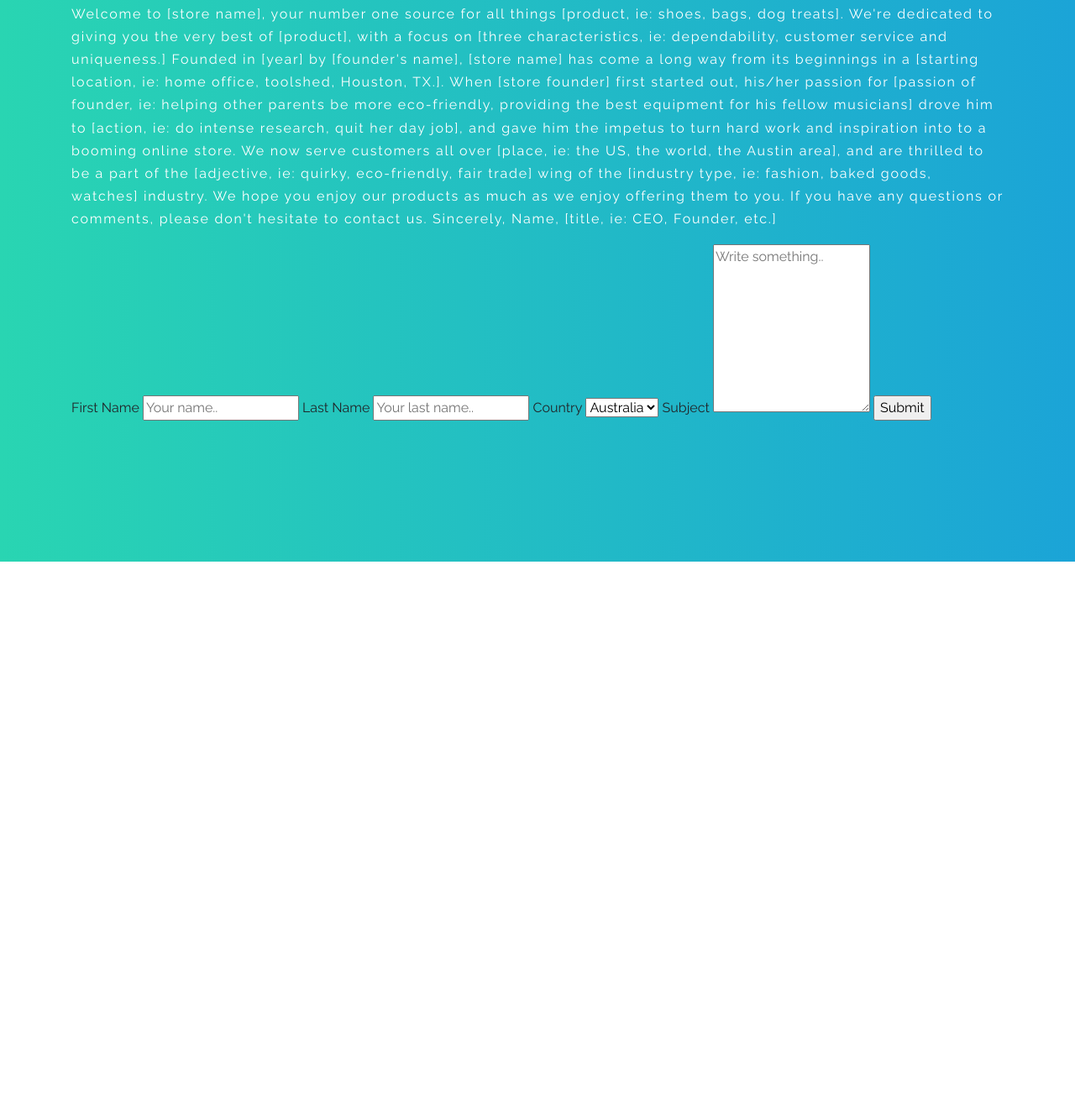
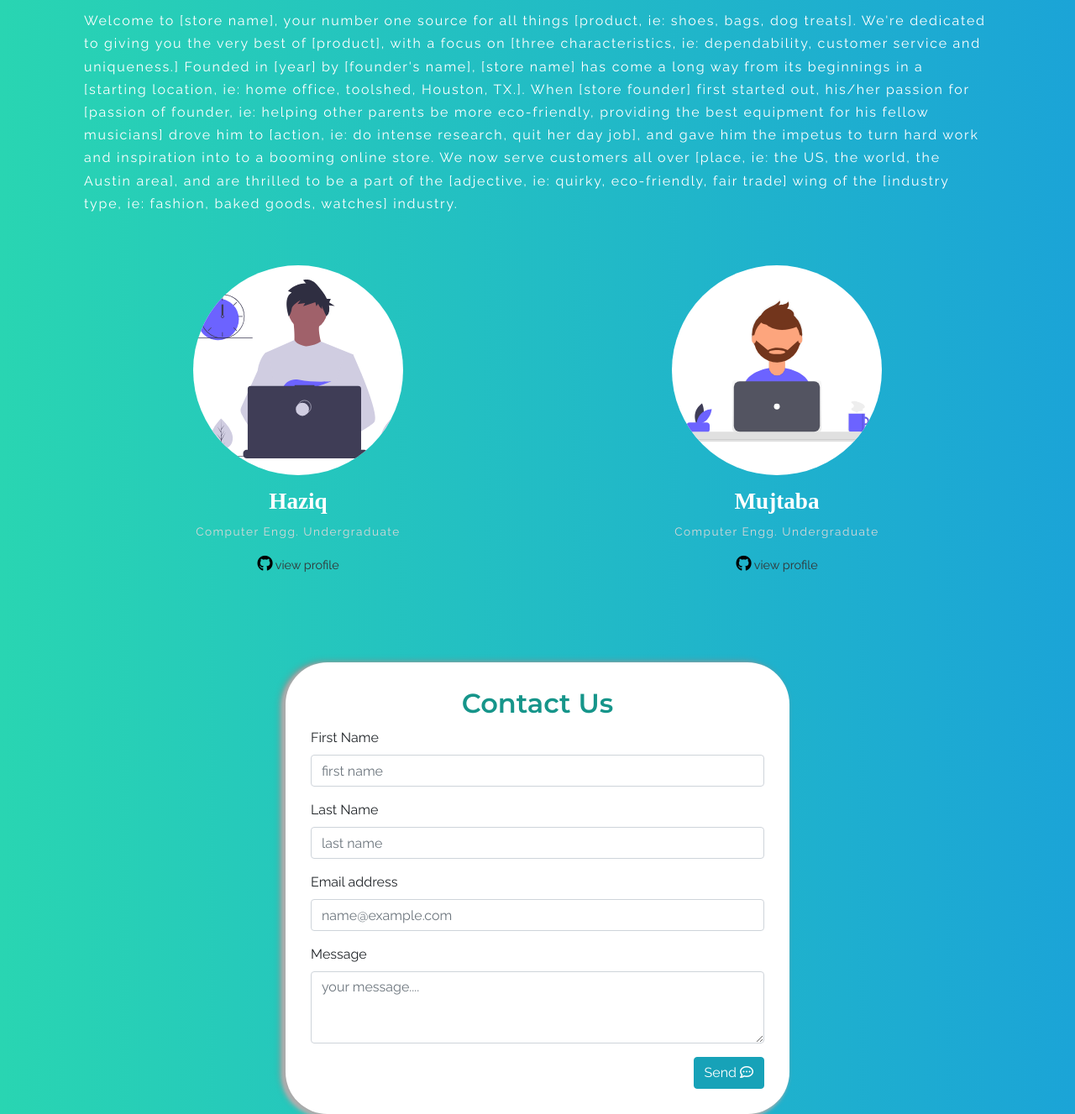
Before and after one commit to haaaziq/iAid-Website, a plain HTML site: page about.html in a window 1280 px wide. Shown: the part 131-1458 px from the top of the page at 84% size. Before the commit the page ends 800 px from the top, so only its background shows below. Drawn offline with nearby package versions, Linux system fonts and the light colour scheme; a web font is replaced by a local one.

Commit message:
About Us page completed!

```diff
--- a/about.html
+++ b/about.html
@@ -35,7 +35,7 @@
             <button class="navbar-toggler" type="button" data-toggle="collapse" data-target="#navbarTogglerDemo03" aria-controls="navbarTogglerDemo03" aria-expanded="false" aria-label="Toggle navigation">
             <span class="navbar-toggler-icon"></span>
             </button>
-            <a class="navbar-brand" href="#">
+            <a class="navbar-brand" href="./index.html">
                 <img src="./assets/icon+text.png" alt="iAid">
             </a>
 
@@ -54,49 +54,78 @@
 
             <ul class="navbar-nav">
                 <li class="nav-item mx-1">
-                    <a class="nav-link" href="#"><i class="fas fa-download"></i> Download the App</a>
+                    <a class="nav-link" href="./assets/iAid_v1.0.apk" download="iAid"><i class="fas fa-download"></i> Download the App</a>
                 </li>
             </ul>
             </div>
         </nav>
 
-        <div class="aboutSection">
-            <h2 class="text-center">About Us</h2>
+        <div class="aboutSection container">
+            <h2 class="text-left">Who We Are</h2>
             <hr color="rgb(41, 213, 178)">
             <p class="container">Welcome to [store name], your number one source for all things [product, ie: shoes, bags, dog treats]. We're dedicated to giving you the very best of [product], with a focus on [three characteristics, ie: dependability, customer service and uniqueness.]
 
                 Founded in [year] by [founder's name], [store name] has come a long way from its beginnings in a [starting location, ie: home office, toolshed, Houston, TX.]. When [store founder] first started out, his/her passion for [passion of founder, ie: helping other parents be more eco-friendly, providing the best equipment for his fellow musicians] drove him to [action, ie: do intense research, quit her day job], and gave him the impetus to turn hard work and inspiration into to a booming online store. We now serve customers all over [place, ie: the US, the world, the Austin area], and are thrilled to be a part of the [adjective, ie: quirky, eco-friendly, fair trade] wing of the [industry type, ie: fashion, baked goods, watches] industry.
+            </p>
+            <div class="ourDetails">
 
-                We hope you enjoy our products as much as we enjoy offering them to you. If you have any questions or comments, please don't hesitate to contact us.
+                <div class="row text-center">
+                    <div class="col-md-6 mb-4">
+                        <img class="rounded-circle z-depth-2" alt="100x100" src="./assets/user1.svg" data-holder-rendered="true">
+                        <h5>Haziq</h5>
+                        <p>Computer Engg. Undergraduate</p>
+                        <a href="https://github.com/haaaziq" target="_blank"><i class="fab fa-github"></i>  view profile</a>
+                    </div>
 
-                Sincerely,
-                Name, [title, ie: CEO, Founder, etc.]
-            </p>
+                    <div class="col-md-6 mb-4">
+                        <img class="rounded-circle z-depth-2" alt="100x100" src="./assets/user2.svg" data-holder-rendered="true">
+                        <h5>Mujtaba</h5>
+                        <p>Computer Engg. Undergraduate</p>
+                        <a href="https://github.com/C0DINGLE" target="_blank"><i class="fab fa-github"></i>  view profile</a>
+                    </div>
+                </div>
+
+            </div>
         </div>
 
-        <div class="container">
+        <div class="contactForm container">
+            <h2 class="text-center">Contact Us</h2>
             <form>
+                <div class="form-group">
+                    <label for="exampleFormControlInput3">First Name</label>
+                    <input type="text" class="form-control" id="exampleFormControlInput3" placeholder="first name">
+                </div>
+                <div class="form-group">
+                    <label for="exampleFormControlInput2">Last Name</label>
+                    <input type="text" class="form-control" id="exampleFormControlInput2" placeholder="last name">
+                </div>
+                <div class="form-group">
+                    <label for="exampleFormControlInput1">Email address</label>
+                    <input type="email" class="form-control" id="exampleFormControlInput1" placeholder="name@example.com">
+                </div>
+                <div class="form-group">
+                    <label for="exampleFormControlTextarea1">Message</label>
+                    <textarea class="form-control" id="exampleFormControlTextarea1" rows="3" placeholder="your message...."></textarea>
+                </div>
+                <div class="text-right">
+                    <button type="submit" class="btn btn-info">Send <i class="far fa-comment-dots"></i></button>
+                </div>
+            </form>
+        </div>
 
-              <label for="fname">First Name</label>
-              <input type="text" id="fname" name="firstname" placeholder="Your name..">
+      <!----------------- FOOTER SECTION --------------------->
 
-              <label for="lname">Last Name</label>
-              <input type="text" id="lname" name="lastname" placeholder="Your last name..">
+    <div class="footerSection text-center">
+        <p class="container">
+            &copy; iAid, 2020
+        </p>
+    </div>
+      <!----------------- /FOOTER SECTION --------------------->
 
-              <label for="country">Country</label>
-              <select id="country" name="country">
-                <option value="australia">Australia</option>
-                <option value="canada">Canada</option>
-                <option value="usa">USA</option>
-              </select>
+        <!-- jQuery and Bootstrap Bundle (includes Popper) -->
+        <script src="https://code.jquery.com/jquery-3.5.1.slim.min.js" integrity="sha384-DfXdz2htPH0lsSSs5nCTpuj/zy4C+OGpamoFVy38MVBnE+IbbVYUew+OrCXaRkfj" crossorigin="anonymous"></script>
+        <script src="https://cdn.jsdelivr.net/npm/bootstrap@4.5.3/dist/js/bootstrap.bundle.min.js" integrity="sha384-ho+j7jyWK8fNQe+A12Hb8AhRq26LrZ/JpcUGGOn+Y7RsweNrtN/tE3MoK7ZeZDyx" crossorigin="anonymous"></script>
 
-              <label for="subject">Subject</label>
-              <textarea id="subject" name="subject" placeholder="Write something.." style="height:200px"></textarea>
-
-              <input type="submit" value="Submit">
-
-            </form>
-          </div>
 
     </body>
 </html>
--- a/app.css
+++ b/app.css
@@ -70,7 +70,7 @@ div.imageContent img.imageIcon {
     font-size: 1.2em;
 }
 
-button img {
+a img {
     width: 1.4em;
 }
 
@@ -181,6 +181,10 @@ section#requests h4{
 /***************************************************************/
 /***************************************************************/
 
+/***************************************************************
+    about.html
+***************************************************************/
+
 .gradientBody {
     height: 100%;
     background-image: linear-gradient(to right, rgb(41, 213, 178) , rgb(27, 164, 215));
@@ -188,10 +192,11 @@ section#requests h4{
 
 .aboutSection h2,
 .workSection h2 {
-    font-size: 2.8em;
+    margin-top: 20px;
+    font-size: 2.2em;
+    font-family: 'Montserrat';
+    font-weight: bold;
     color: white;
-    font-family: 'Lobster';
-    font-weight: bold;
 }
 
 .aboutSection p {
@@ -200,6 +205,65 @@ section#requests h4{
     letter-spacing: 0.11em;
 }
 
+.ourDetails{
+    margin: 30px 0;
+    padding: 30px 0;
+    color: white;
+}
+
+.ourDetails img{
+    height: 250px;
+    width: 250px;
+    background-color: white;
+}
+
+.ourDetails h5{
+    font-family: 'Redressed';
+    font-size: 1.7em;
+    font-weight: bold;
+    margin-top: 15px;
+}
+
+.ourDetails p{
+    font-size: 0.85em;
+    color: rgb(216, 216, 216);
+}
+
+.ourDetails a{
+    font-size: 0.9em;
+    color: rgb(51, 51, 51);
+
+}
+
+.ourDetails a i{
+    font-size: 1.3em;
+    color: black;
+}
+
+.contactForm{
+    background-color: white;
+    max-width: 600px;
+    padding: 30px 30px;
+    width: 85%;
+    margin: 50px auto;
+    border-radius: 50px;
+    box-shadow: -3px 2px 4px rgb(168, 168, 168), -4px 3px 6px rgb(192, 192, 192), -5px 0 8px rgb(136, 136, 136);
+}
+
+.contactForm h2{
+    margin-bottom: 10px;
+    font-family: 'Montserrat';
+    font-weight: bold;
+    color: rgb(22,149,138);
+}
+
+/***************************************************************/
+/***************************************************************/
+
+/***************************************************************
+    working.html
+***************************************************************/
+
 .workSection p {
     color: white;
 }
```
Also changed, not shown: index.html (+4 -4 lines), working.html (+15 -2 lines), assets/user1.svg (added), assets/user2.svg (added), assets/working.svg (added), 1 other file.
